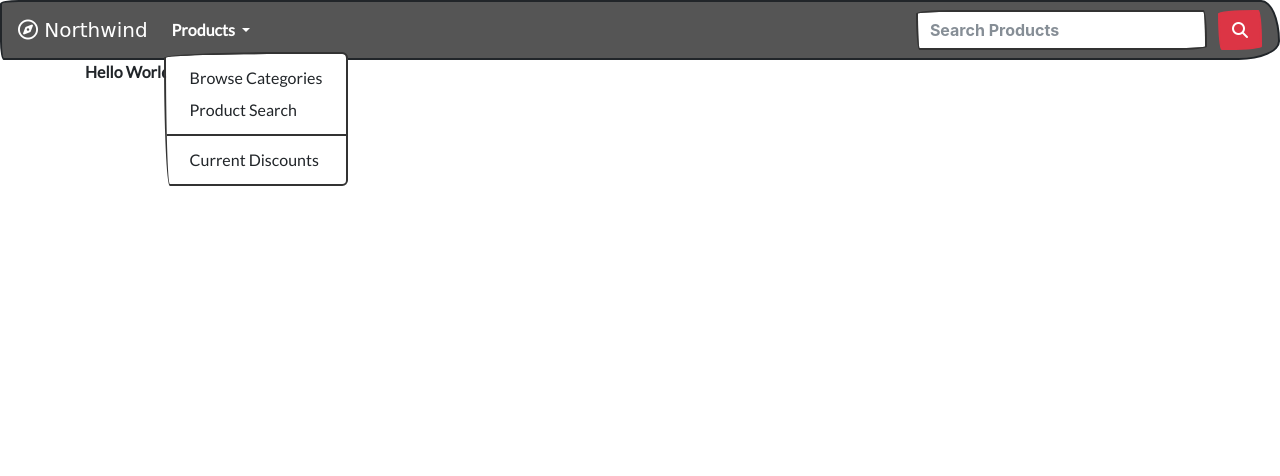
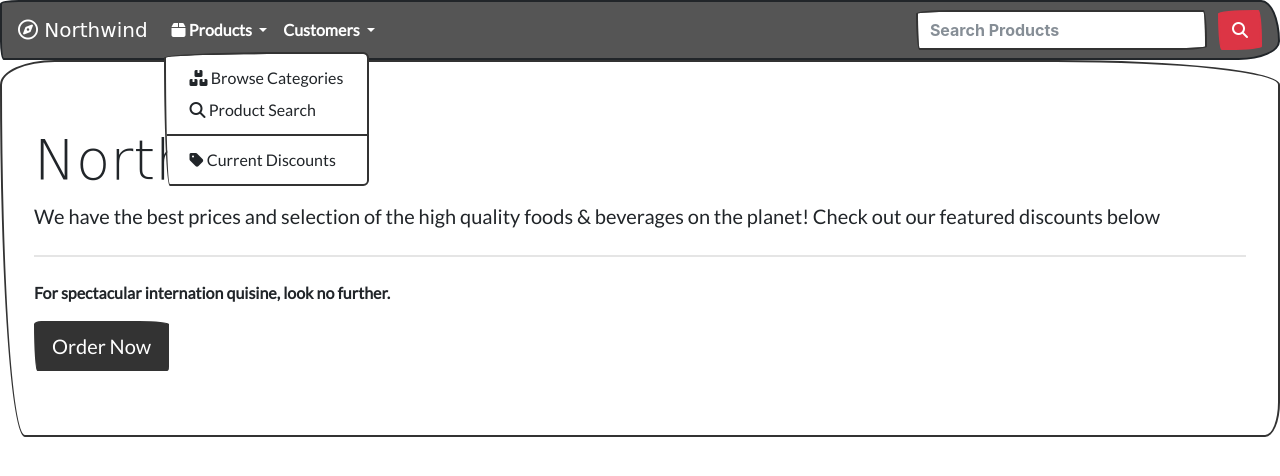
Before and after one commit to Bambonade/DotNetWebDev, a plain HTML site: page index.html in a window 1280 px wide. Both pictures are taken after a click on the button "Products". Drawn offline with nearby package versions, Linux system fonts and the light colour scheme; a web font is replaced by a local one.

Commit message:
assignment done

```diff
--- a/index.html
+++ b/index.html
@@ -26,13 +26,24 @@
             <ul class="navbar-nav mr-auto">
                 <li class="nav-item dropdown">
                     <a class="nav-link dropdown-toggle" href="#" id="productDropdown" role="button" data-toggle="dropdown" aria-haspopup="true" aria-expanded="false">
-                        Products
+                        <i class="fa-solid fa-box"></i> Products
                     </a>
                     <div class="dropdown-menu" aria-labelledby="productDropdown">
-                        <a class="dropdown-item" href="#">Browse Categories</a>
-                        <a class="dropdown-item" href="#">Product Search</a>
+                        <a class="dropdown-item" href="#"><i class="fa-solid fa-boxes-stacked"></i> Browse Categories</a>
+                        <a class="dropdown-item" href="#"><i class="fas fa-search"></i> Product Search</a>
                         <div class="dropdown-divider"></div>
-                        <a class="dropdown-item" href="#">Current Discounts</a>
+                        <a class="dropdown-item" href="#"><i class="fa-solid fa-tag"></i> Current Discounts</a>
+                    </div>
+                </li>
+                <li class="nav-item dropdown">
+                    <a class="nav-link dropdown-toggle" href="#" id="productDropdown" role="button" data-toggle="dropdown" aria-haspopup="true" aria-expanded="false">
+                        Customers
+                    </a>
+                    <div class="dropdown-menu" aria-labelledby="productDropdown">
+                        <a class="dropdown-item" href="#"><i class="fa-solid fa-user"></i> Account</a>
+                        <a class="dropdown-item" href="#"><i class="fa-solid fa-address-card"></i> Register</a>
+                        <div class="dropdown-divider"></div>
+                        <a class="dropdown-item" href="#"><i class="fa-solid fa-right-to-bracket"></i> Sign In</a>
                     </div>
                 </li>
             </ul>
@@ -43,9 +54,13 @@
         </div>
     </nav>
 
-    <div class="container">
-        Hello World!
-    </div>
+    <div class="container-fluid jumbotron">
+        <h1 class="display-4">Northwind</h1>
+        <p class="lead">We have the best prices and selection of the high quality foods & beverages on the planet! Check out our featured discounts below</p>
+        <hr class="my-4">
+        <p>For spectacular internation quisine, look no further.</p>
+        <a class="btn btn-primary btn-lg" href="#" role="button">Order Now</a>
+      </div>
 
     <!-- jQuery & Bootstrap -->
     <script src="https://cdn.jsdelivr.net/npm/jquery@3.5.1/dist/jquery.slim.min.js" integrity="sha384-DfXdz2htPH0lsSSs5nCTpuj/zy4C+OGpamoFVy38MVBnE+IbbVYUew+OrCXaRkfj" crossorigin="anonymous"></script>
```
